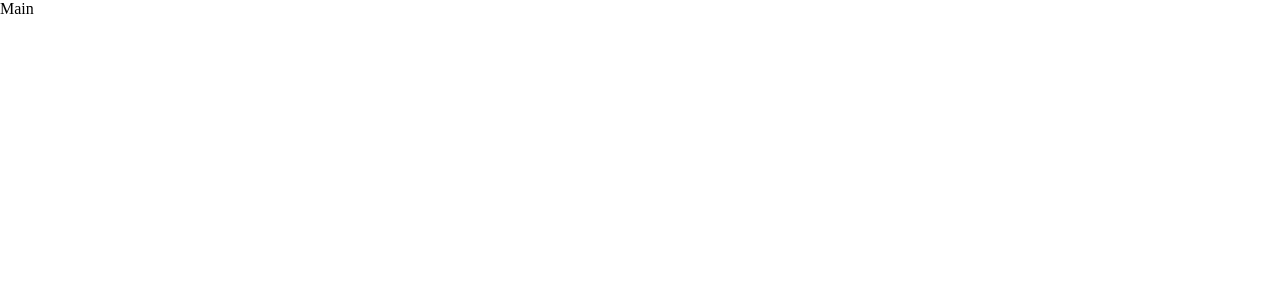
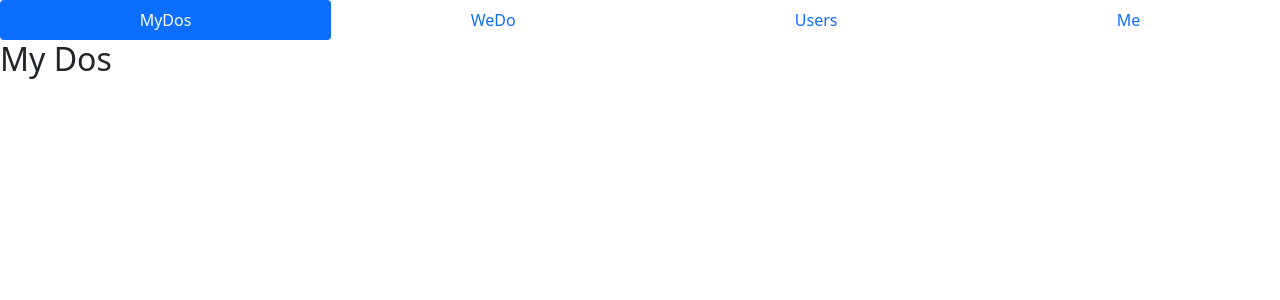
Before and after one commit to onejohi/vuejs-todo, a Vue app: page / in a window 1280 px wide. Shown: the top 300 px of the page. Built offline with nearby package versions, Linux system fonts and the light colour scheme.

Commit message:
- create a basic home page layout and set up bootstrap

```diff
--- a/package.json
+++ b/package.json
@@ -8,8 +8,12 @@
     "lint": "vue-cli-service lint"
   },
   "dependencies": {
+    "@popperjs/core": "^2.9.2",
+    "bootstrap": "^5.0.2",
     "core-js": "^3.6.5",
-    "vue": "^3.0.0"
+    "vue": "^3.0.0",
+    "vue-router": "^4.0.10",
+    "vuex": "^3.6.2"
   },
   "devDependencies": {
     "@vue/cli-plugin-babel": "~4.5.0",
--- a/src/App.vue
+++ b/src/App.vue
@@ -1,5 +1,5 @@
 <template>
-  Main
+  <router-view />
 </template>
 
 <script>
--- a/src/components/Home.vue
+++ b/src/components/Home.vue
@@ -1,3 +1,27 @@
 <template>
-  <h1>Home Page</h1>
+  <nav class="nav nav-pills nav-justified">
+    <router-link
+      class="flex-sm-fill text-sm-center nav-link"
+      :class="$route.name === 'mydos' ? 'active' : ''"
+      to="/">MyDos</router-link>
+    <router-link
+      class="flex-sm-fill text-sm-center nav-link"
+      :class="$route.name === 'wedo' ? 'active' : ''"
+      to="/wedo">WeDo</router-link>
+    <router-link
+      class="flex-sm-fill text-sm-center nav-link"
+      :class="$route.name === 'users' ? 'active' : ''"
+      to="/users">Users</router-link>
+    <router-link
+      class="flex-sm-fill text-sm-center nav-link"
+      :class="$route.name === 'me' ? 'active' : ''"
+      to="/me">Me</router-link>
+  </nav>
+  <router-view />
 </template>
+
+<script>
+export default {
+  name: 'HomePage'
+}
+</script>
--- /dev/null
+++ b/src/components/Home/Me.vue
@@ -0,0 +1,9 @@
+<template>
+  <h2>Me</h2>
+</template>
+
+<script>
+export default {
+  name: 'Me'
+}
+</script>
--- /dev/null
+++ b/src/components/Home/MyDos.vue
@@ -0,0 +1,9 @@
+<template>
+  <h2>My Dos</h2>
+</template>
+
+<script>
+export default {
+  name: 'MyDos'
+}
+</script>
--- /dev/null
+++ b/src/components/Home/Users.vue
@@ -0,0 +1,9 @@
+<template>
+  <h2>Users</h2>
+</template>
+
+<script>
+export default {
+  name: 'Users'
+}
+</script>
--- /dev/null
+++ b/src/components/Home/WeDo.vue
@@ -0,0 +1,9 @@
+<template>
+  <h2>We Do</h2>
+</template>
+
+<script>
+export default {
+  name: 'WeDo'
+}
+</script>
--- a/src/main.js
+++ b/src/main.js
@@ -1,4 +1,14 @@
 import { createApp } from 'vue'
 import App from './App.vue'
+import router from './router';
+import store from './store';
 
-createApp(App).mount('#app')
+import 'bootstrap/dist/css/bootstrap.min.css';
+import 'bootstrap';
+
+import './app.css';
+
+createApp(App)
+  .use(router)
+  .use(store)
+  .mount('#app')
--- /dev/null
+++ b/src/router.js
@@ -0,0 +1,19 @@
+import { createRouter, createWebHistory } from 'vue-router';
+
+import Home from './components/Home.vue';
+import MyDos from './components/Home/MyDos.vue';
+import WeDo from './components/Home/WeDo.vue';
+import Users from './components/Home/Users.vue';
+import Me from './components/Home/Me.vue';
+
+export default createRouter({
+  history: createWebHistory(),
+  routes: [
+    { path: '', name: 'home', component: Home, children: [
+      { path: '', name: 'mydos', component: MyDos },
+      { path: 'wedo', name: 'wedo', component: WeDo },
+      { path: 'users', name: 'users', component: Users },
+      { path: 'me', name: 'me', component: Me }
+    ] },
+  ],
+});
```
Also changed, not shown: src/app.css (added), src/store/index.js (added), 1 other file (tests, documents, lock files or other folders).
